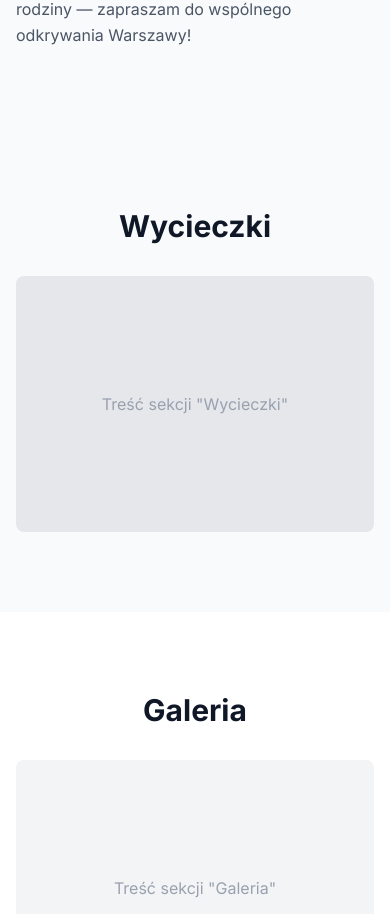
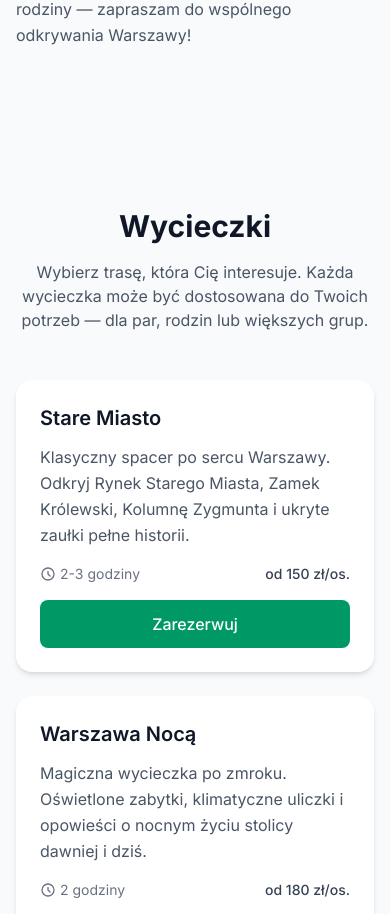
Before and after one commit to STORM-33/tour-website, a Next.js app: page / in a window 390 px wide. Shown: the part 1874-2788 px from the top of the page. Built offline with nearby package versions, Linux system fonts and the light colour scheme.

Commit message:
feat(tours): add tours section with responsive card grid
- TourCard component with hover effects and CTA
- 4 placeholder tours: Stare Miasto, Warszawa Nocą, Praga, Śladami Historii
- Responsive grid: 1 col mobile, 2 col tablet, 4 col desktop

Session: phase-2/tours-section

```diff
--- a/app/page.tsx
+++ b/app/page.tsx
@@ -1,6 +1,7 @@
 import Navigation from '@/components/ui/Navigation'
 import Hero from '@/components/sections/Hero'
 import About from '@/components/sections/About'
+import Tours from '@/components/sections/Tours'
 
 export default function Home() {
   return (
@@ -12,15 +13,7 @@ export default function Home() {
 
         <About />
 
-        {/* Wycieczki Section */}
-        <section id="wycieczki" className="py-20 px-4 bg-gray-50">
-          <div className="max-w-7xl mx-auto">
-            <h2 className="text-3xl font-bold text-center mb-8">Wycieczki</h2>
-            <div className="h-64 bg-gray-200 rounded-lg flex items-center justify-center">
-              <p className="text-gray-400">Treść sekcji "Wycieczki"</p>
-            </div>
-          </div>
-        </section>
+        <Tours />
 
         {/* Galeria Section */}
         <section id="galeria" className="py-20 px-4">
--- /dev/null
+++ b/components/sections/Tours.tsx
@@ -0,0 +1,61 @@
+import TourCard from '@/components/ui/TourCard'
+
+const tours = [
+  {
+    title: 'Stare Miasto',
+    description:
+      'Klasyczny spacer po sercu Warszawy. Odkryj Rynek Starego Miasta, Zamek Królewski, Kolumnę Zygmunta i ukryte zaułki pełne historii.',
+    duration: '2-3 godziny',
+    price: 'od 150 zł/os.',
+  },
+  {
+    title: 'Warszawa Nocą',
+    description:
+      'Magiczna wycieczka po zmroku. Oświetlone zabytki, klimatyczne uliczki i opowieści o nocnym życiu stolicy dawniej i dziś.',
+    duration: '2 godziny',
+    price: 'od 180 zł/os.',
+  },
+  {
+    title: 'Praga i Street Art',
+    description:
+      'Prawobrzeżna Warszawa pełna autentyczności. Historyczne kamienice, artystyczne murale i miejsca, które znają tylko lokalni.',
+    duration: '2-3 godziny',
+    price: 'od 140 zł/os.',
+  },
+  {
+    title: 'Śladami Historii',
+    description:
+      'Wędrówka przez burzliwe dzieje Warszawy — od czasów królewskich, przez powstania, po odbudowę. Dla miłośników historii.',
+    duration: '3-4 godziny',
+    price: 'od 200 zł/os.',
+  },
+]
+
+export default function Tours() {
+  return (
+    <section id="wycieczki" className="py-20 px-4 bg-gray-50">
+      <div className="max-w-6xl mx-auto">
+        <h2 className="text-3xl sm:text-4xl font-bold text-center mb-4 text-gray-900">
+          Wycieczki
+        </h2>
+
+        <p className="text-center text-gray-600 mb-12 max-w-2xl mx-auto">
+          Wybierz trasę, która Cię interesuje. Każda wycieczka może być dostosowana
+          do Twoich potrzeb — dla par, rodzin lub większych grup.
+        </p>
+
+        <div className="grid sm:grid-cols-2 lg:grid-cols-4 gap-6">
+          {tours.map((tour) => (
+            <TourCard
+              key={tour.title}
+              title={tour.title}
+              description={tour.description}
+              duration={tour.duration}
+              price={tour.price}
+            />
+          ))}
+        </div>
+      </div>
+    </section>
+  )
+}
--- /dev/null
+++ b/components/ui/TourCard.tsx
@@ -0,0 +1,35 @@
+interface TourCardProps {
+  title: string
+  description: string
+  duration: string
+  price?: string
+}
+
+export default function TourCard({ title, description, duration, price }: TourCardProps) {
+  return (
+    <div className="bg-white rounded-2xl shadow-md overflow-hidden transition-transform duration-300 hover:-translate-y-1 hover:shadow-lg">
+      <div className="p-6">
+        <h3 className="text-xl font-semibold text-gray-900 mb-3">{title}</h3>
+
+        <p className="text-gray-600 leading-relaxed mb-4">{description}</p>
+
+        <div className="flex items-center justify-between text-sm text-gray-500 mb-4">
+          <span className="flex items-center gap-1">
+            <svg className="w-4 h-4" fill="none" stroke="currentColor" viewBox="0 0 24 24">
+              <path strokeLinecap="round" strokeLinejoin="round" strokeWidth={2} d="M12 8v4l3 3m6-3a9 9 0 11-18 0 9 9 0 0118 0z" />
+            </svg>
+            {duration}
+          </span>
+          {price && <span className="font-medium text-gray-700">{price}</span>}
+        </div>
+
+        <a
+          href="#kontakt"
+          className="block w-full text-center py-3 px-4 bg-emerald-600 text-white rounded-lg font-medium transition-colors duration-200 hover:bg-emerald-700"
+        >
+          Zarezerwuj
+        </a>
+      </div>
+    </div>
+  )
+}
```
